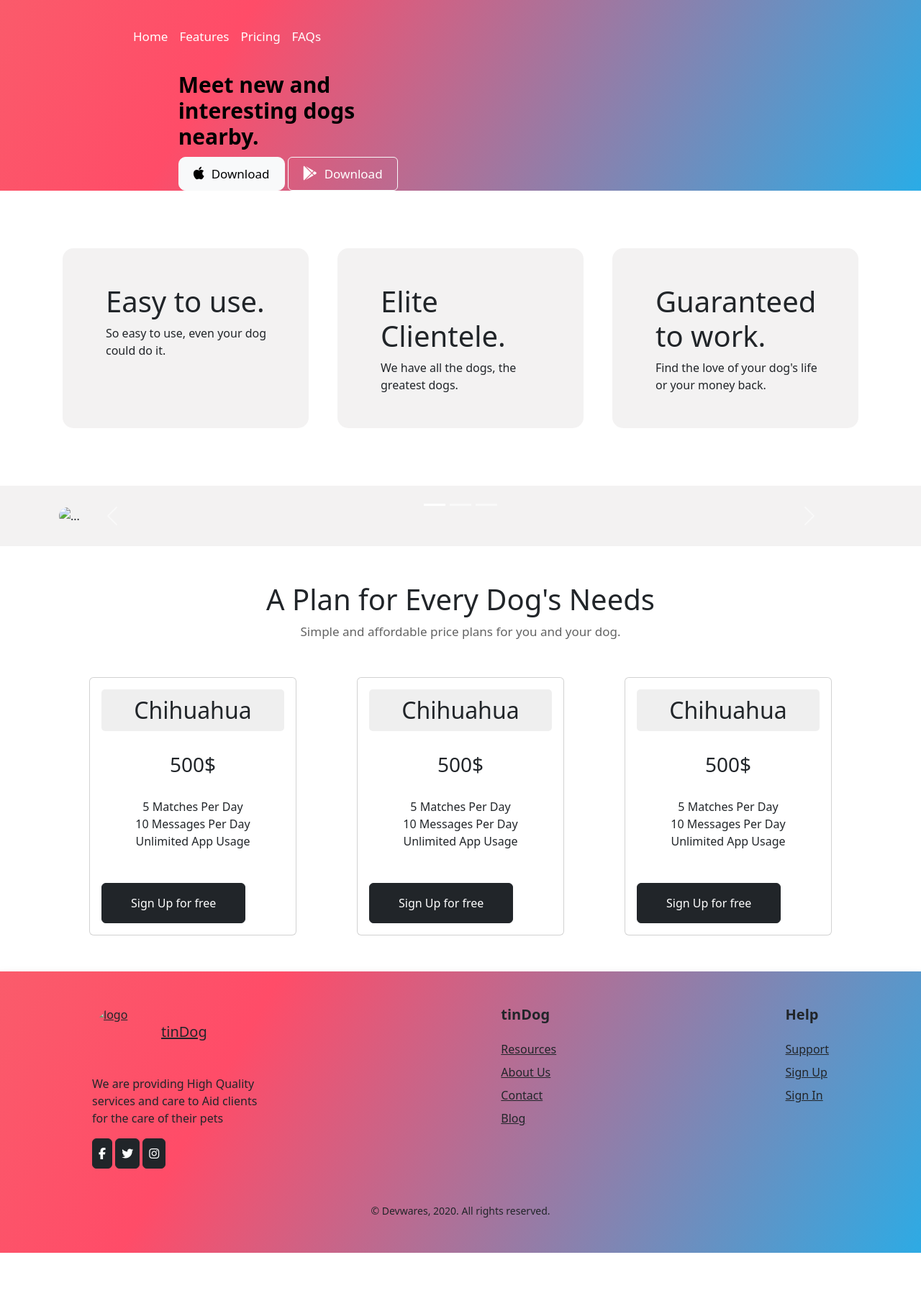
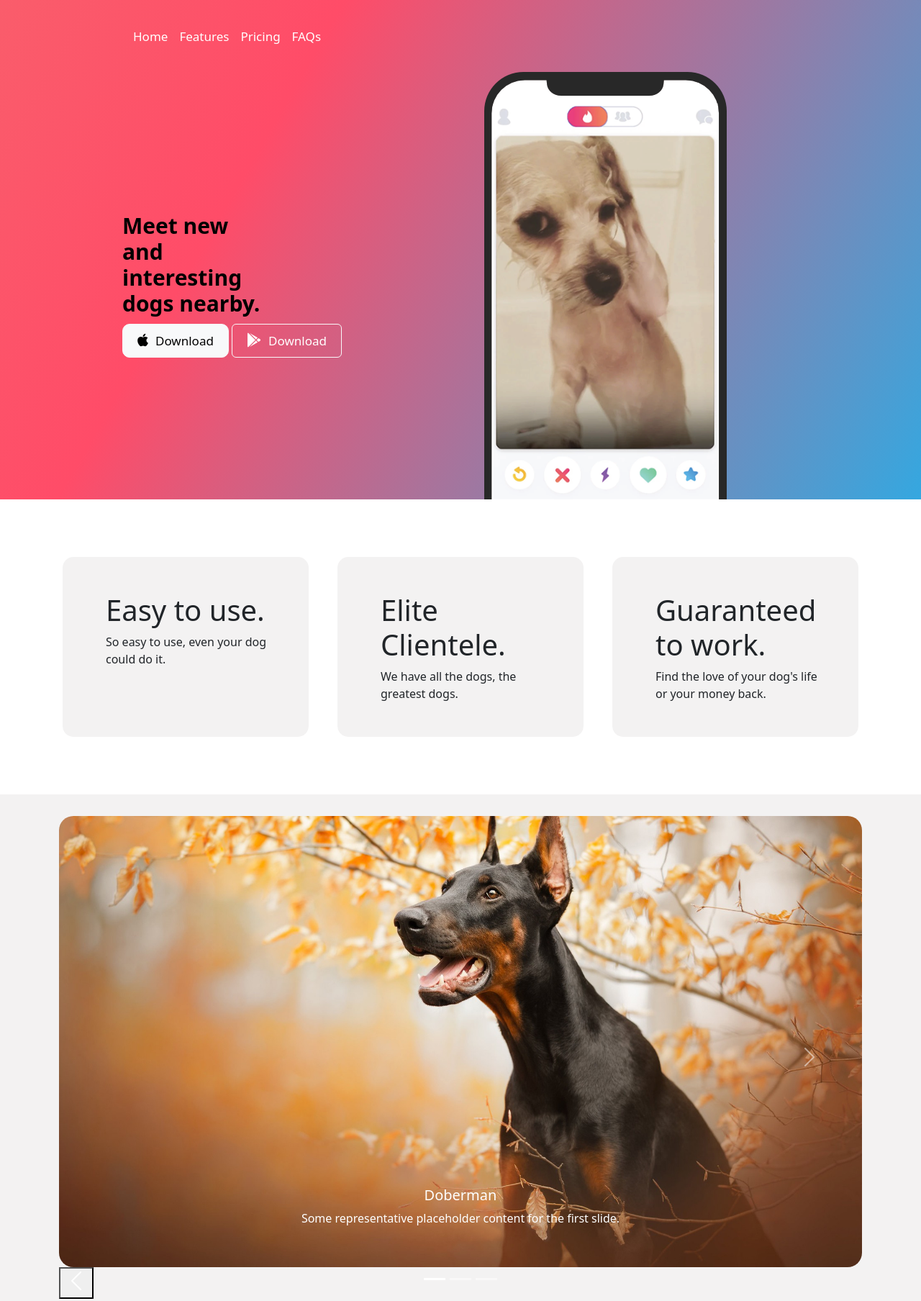
Before and after one commit to SilentCodeSage/Tindog, a plain HTML site: page index.html in a window 1280 px wide. Shown: the top 1808 px of the page at 72% size. Before the commit the page ends 1741 px from the top, so only its background shows below. Drawn offline with nearby package versions, Linux system fonts and the light colour scheme; files that its build step writes are made by us from their sources.

Commit message:
Update index.html

```diff
--- a/index.html
+++ b/index.html
@@ -6,7 +6,7 @@
   <meta name="viewport" content="width=device-width, initial-scale=1.0">
   <link href="https://cdn.jsdelivr.net/npm/bootstrap@5.3.3/dist/css/bootstrap.min.css" rel="stylesheet" integrity="sha384-QWTKZyjpPEjISv5WaRU9OFeRpok6YctnYmDr5pNlyT2bRjXh0JMhjY6hW+ALEwIH" crossorigin="anonymous">
   <script src="https://kit.fontawesome.com/6ff22b7768.js" crossorigin="anonymous"></script>
-  <link rel="stylesheet" href="./css/style.css">
+  <link rel="stylesheet" href="./style.css">
   <title>TinDog</title>
 </head>
 
@@ -46,7 +46,7 @@
       </div>
       <div class="title-right">
         <div class="title-right-image">
-          <img src="images/iphone.png" alt="">
+          <img src="./iphone.png" alt="">
         </div>
 
       </div>
@@ -94,27 +94,28 @@
       </div>
       <div class="carousel-inner">
         <div class="carousel-item active">
-          <img src="./images/doberman_pinscher_dog_pet_hd_dog-1920x1080.jpg" class="d-block w-100" alt="...">
+          <img src="./doberman_pinscher_dog_pet_hd_dog-1920x1080.jpg" class="d-block w-100" alt="...">
           <div class="carousel-caption d-none d-md-block">
             <h5>Doberman</h5>
             <p>Some representative placeholder content for the first slide.</p>
           </div>
         </div>
         <div class="carousel-item">
-          <img src="./images/Dogs_Husky_536350_1920x1080.jpg" class="d-block w-100" alt="...">
+          <img src="./Dogs_Husky_536350_1920x1080.jpg" class="d-block w-100" alt="...">
           <div class="carousel-caption d-none d-md-block">
             <h5>Husky</h5>
             <p></p>
           </div>
         </div>
         <div class="carousel-item">
-          <img src="./images/Dogs_Golden_Retriever_Tongue_561568_1920x1080.jpg" class="d-block w-100" alt="...">
+          <img src="./Dogs_Golden_Retriever_Tongue_561568_1920x1080.jpg" class="d-block w-100" alt="...">
           <div class="carousel-caption d-none d-md-block">
             <h5>Golden Retreiver</h5>
             <p>Some representative placeholder content for the third slide.</p>
           </div>
         </div>
       </div>
+      <button class
       <button class="carousel-control-prev" type="button" data-bs-target="#carouselExampleCaptions" data-bs-slide="prev">
         <span class="carousel-control-prev-icon" aria-hidden="true"></span>
         <span class="visually-hidden">Previous</span>
@@ -189,7 +190,7 @@
           <div class="d-flex flex-wrap justify-content-between">
             <div>
               <a href="/" class="d-flex align-items-center p-0 text-dark">
-                <img alt="logo" class="footer-pic" col-4 src="./images/Free-Printable-Lowercase-Bubble-Letters-Lowercase-T-Bubble-Letter-1-683x1024.webp" width="30px" ></img>
+                <img alt="logo" class="footer-pic" col-4 src="./Free-Printable-Lowercase-Bubble-Letters-Lowercase-T-Bubble-Letter-1-683x1024.webp" width="30px" ></img>
                 <span class="ms-3 h5 font-weight-bold">tinDog</span>
               </a>
               <p class="my-3" style="width: 250px">
```
